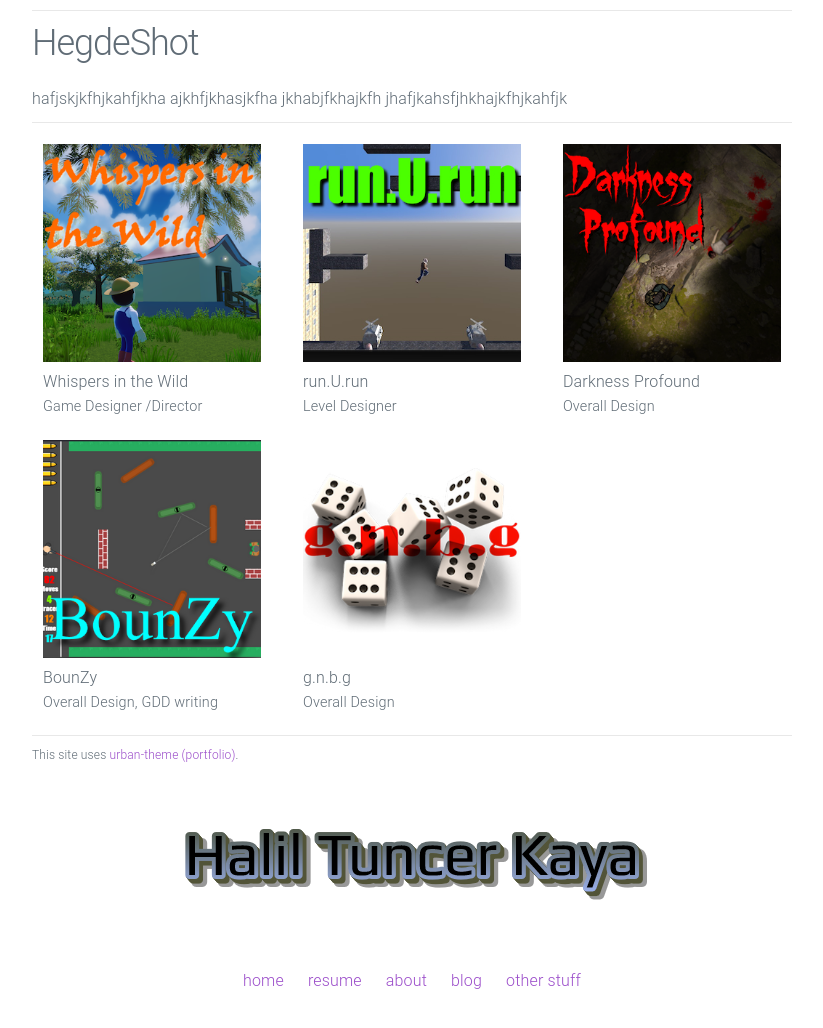
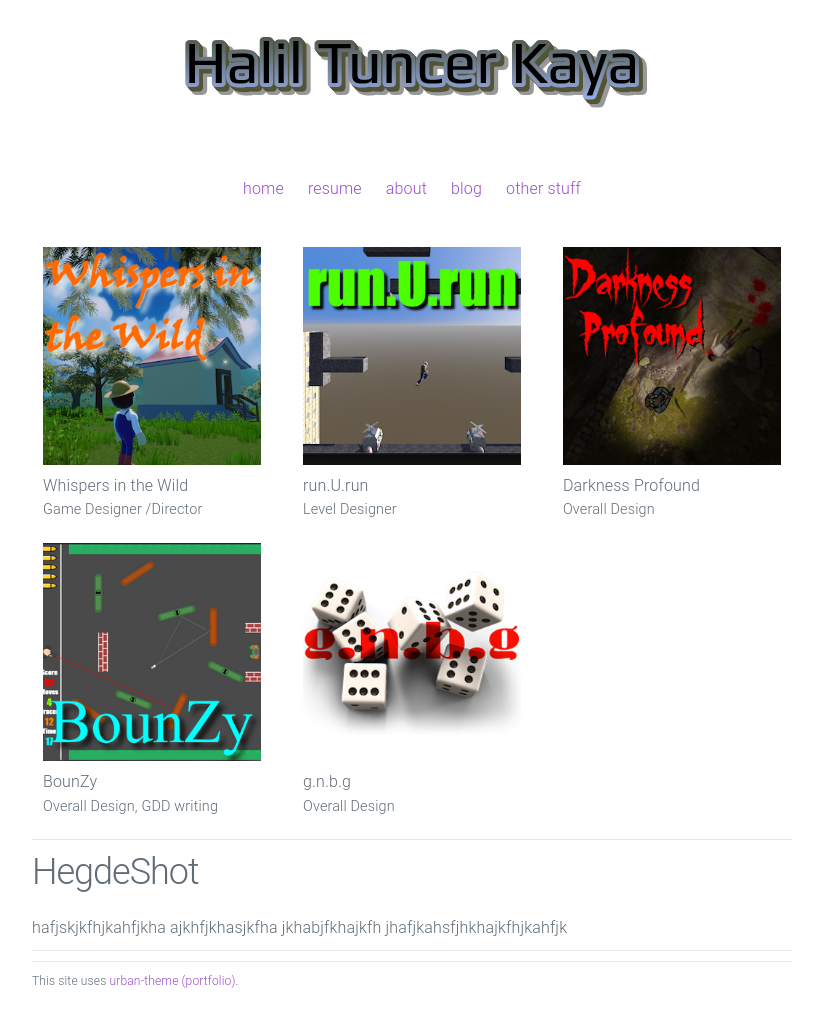
Before and after one commit to htramu/htk.github.io, a Jekyll site: the page built from index.html, in a window 1280 px wide. Shown: the whole page, without its empty margins (228-1051 px from the left). Built offline with Jekyll 4.4.1, drawn with Linux system fonts in a browser that asks for light colours.

Commit message:
Update home.html

```diff
--- a/_layouts/home.html
+++ b/_layouts/home.html
@@ -7,17 +7,16 @@
 
     <main class="wrapper">
 
-
+      {% include header.html %}
 
       <div class="container">
-        {% include info.html %}
 
 		{{ content }}
 
+		{% include info.html %}
+
         {% include footer-home.html %}
       </div>
-
-	{% include header.html %}
 
     </main>
 
```
